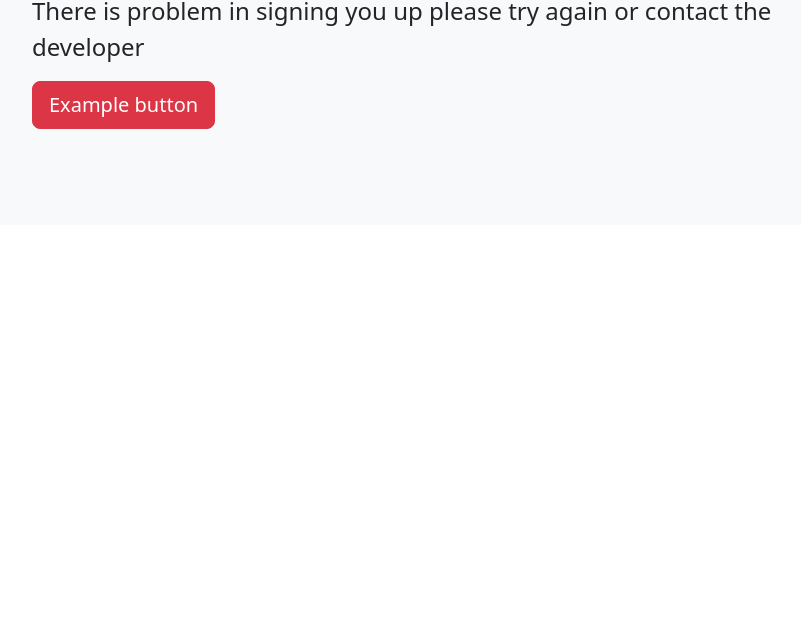
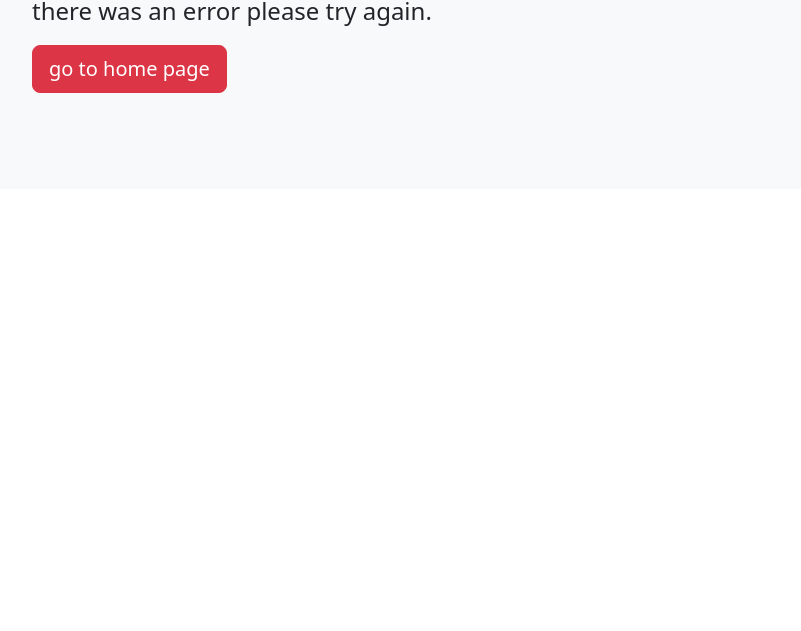
Before and after one commit to JaY072002/Newsletter, a website: page failure.html in a window 1280 px wide. Shown: the part 169-800 px from the top of the page, without its empty margins (28-829 px from the left). Drawn offline with nearby package versions, Linux system fonts and the light colour scheme.

Commit message:
failure file modified

```diff
--- a/failure.html
+++ b/failure.html
@@ -14,8 +14,8 @@
     <div class="p-5 mb-4 bg-light rounded-3">
         <div class="container-fluid py-5">
             <h1 class="display-5 fw-bold">uh..oh!!</h1>
-            <p class="col-md-8 fs-4">There is problem in signing you up please try again or contact the developer</p>
-            <button class="btn btn-lg btn-danger btn-lg" type="button">Example button</button>
+            <p class="col-md-8 fs-4">there was an error please try again.</p>
+            <button class="btn btn-lg btn-danger btn-lg" type="button">go to home page</button>
 
         </div>
     </div>
```
